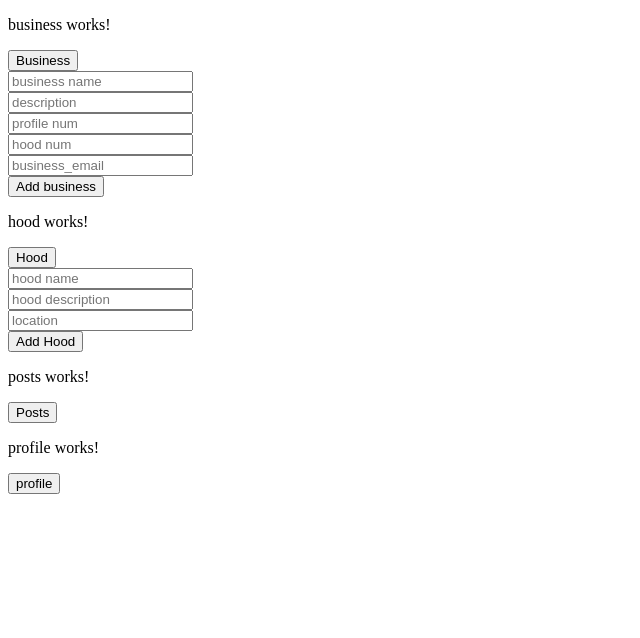
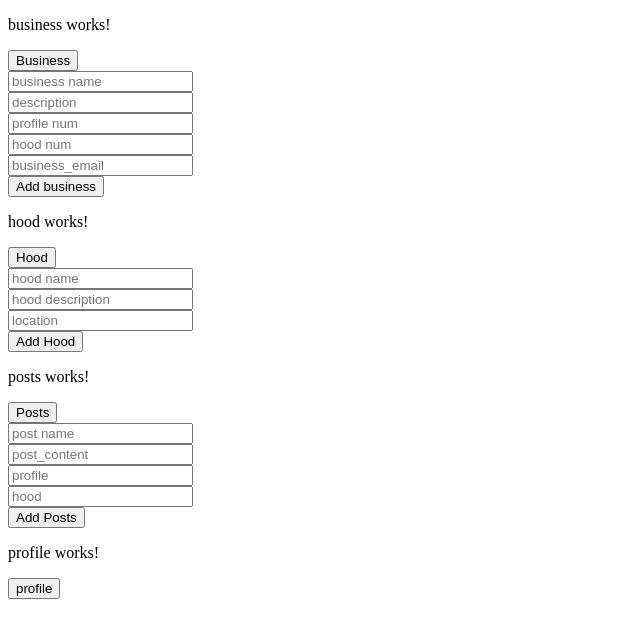
Before and after one commit to Burence1/hood, an Angular app: page / in a window 1280 px wide. Shown: the top 638 px of the page, without its empty margins (0-640 px from the left). Built offline with nearby package versions, Linux system fonts and the light colour scheme.

Commit message:
add post new post

```diff
--- a/src/app/components/posts/posts.component.html
+++ b/src/app/components/posts/posts.component.html
@@ -5,8 +5,18 @@
   <ul *ngFor="let post of posts">
     <li>post name:{{post.post_name}}</li>
     <li>post content: {{post.post_content}}</li>
-    <li>pub date: {{post.pub_date}}</li>
+    <!-- <li>pub date: {{post.pub_date}}</li> -->
     <li>profile: {{post.profile}}</li>
     <li>hood: {{post.hood}}</li>
   </ul>
 </div>
+
+<form #postsPost="ngForm" (ngSubmit)="onSubmit(postsPost.value)" method="POST">
+  <input type="text" name="post_name" ngModel placeholder="post name"><br>
+  <input type="text" name="post_content" ngModel placeholder="post_content"><br>
+  <!-- <input type="text" name="pub_date" ngModel placeholder="pub_date"><br> -->
+  <input type="text" name="profile" ngModel placeholder="profile"><br>
+  <input type="text" name="hood" ngModel placeholder="hood"><br>
+
+  <button type="submit">Add Posts</button>
+</form>
--- a/src/app/components/posts/posts.component.ts
+++ b/src/app/components/posts/posts.component.ts
@@ -23,8 +23,14 @@ export class PostsComponent implements OnInit {
         console.error(error)
       }
     );
+
   }
-
+  onSubmit(posts: any) {
+    this.postservice.create(posts).subscribe((result) => {
+      console.warn("result", result)
+    })
+    console.warn(posts)
+  }
   ngOnInit(): void {
   }
 
--- a/src/app/interfaces/posts.ts
+++ b/src/app/interfaces/posts.ts
@@ -2,7 +2,7 @@ export interface Posts {
   id:number
   post_name:string
   post_content:string
-  pub_date:any
+  // pub_date:any
   profile:any
   hood:any
 }
--- a/src/app/services/posts/post.service.ts
+++ b/src/app/services/posts/post.service.ts
@@ -20,4 +20,7 @@ export class PostService {
     return this.http.get<Posts[]>(this.url);
 
   }
+  create(posts: any) {
+    return this.http.post(this.url, posts);
+  }
 }
```
